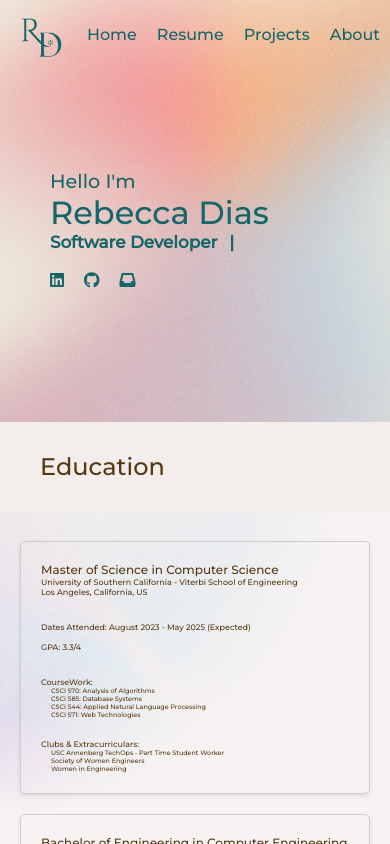
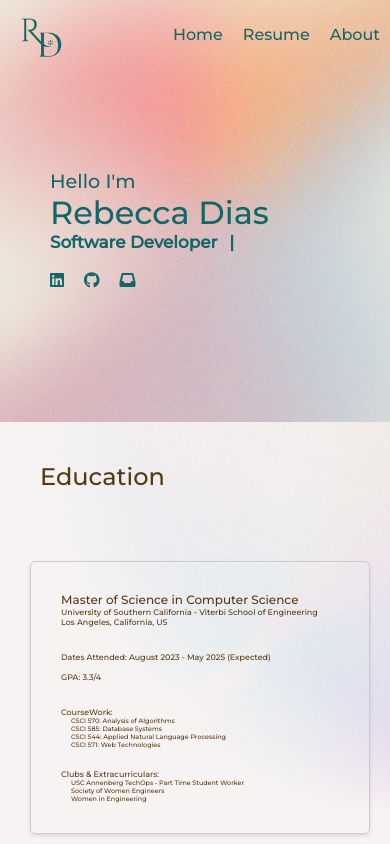
Before and after one commit to rebeccadias/portfolio, a React (Create React App) app: page / in a window 390 px wide. Built offline with nearby package versions, Linux system fonts and the light colour scheme.

Commit message:
added education

```diff
--- a/src/App.css
+++ b/src/App.css
@@ -32,14 +32,15 @@ body {
 }
 
 .content {
-  background-image: url(././Assets/Jobs.png);
+  /* background-image: url(././Assets/Jobs.png); */
   position: relative;
   z-index: 1;
-  padding: 30px 40px;
+  padding: 40px 40px;
   font-family: "Montserrat", sans-serif; /* Apply Montserrat to your nav links */
   font-size: 1.5em; /* Adjust the size as needed */
   color: #563913;
 }
+
 @media (max-width: 768px) {
   .main_container {
     min-height: 50vh; /* Use min-height to cover the full viewport height */
--- a/src/Components/Education/Education.css
+++ b/src/Components/Education/Education.css
@@ -1,18 +1,20 @@
 @import url("https://fonts.googleapis.com/css2?family=Montserrat:wght@500&display=swap");
 
 .education-container {
-  display: flex;
-  justify-content: space-around; /* This will space out the blocks nicely */
+  justify-content: center; /* This will space out the blocks nicely */
+  align-items: center;
   padding: 20px; /* Add some padding around the container */
   font-family: "Montserrat", sans-serif; /* Apply Montserrat to your nav links */
-
+  padding-left: 150px; /* Add some padding around the container */
   color: #563913;
 }
 
 .education-block {
+  justify-content: center;
+
   width: 45%; /* Makes each block take up less than half the container */
   margin: 10px; /* Adds some space between the blocks */
-  padding: 20px; /* Adds padding inside each block */
+  padding: 30px; /* Adds padding inside each block */
   border: 1px solid #ccc; /* Optional border for each block */
   border-radius: 5px; /* Optional rounded corners for each block */
   box-shadow: 0 2px 4px rgba(0, 0, 0, 0.1); /* Optional shadow for each block */
@@ -53,6 +55,7 @@
 
 @media (max-width: 768px) {
   .education-container {
+    padding-left: 30px;
     flex-direction: column;
     align-items: center; /* This will center the blocks vertically */
   }
--- a/src/Components/Navbar/Navbar.js
+++ b/src/Components/Navbar/Navbar.js
@@ -12,16 +12,19 @@ const Navbar = () => {
       <div className="nav-links">
         <ul>
           <li>
-            <a href="/">Home</a>
+            <a href="https://rebeccadias.github.io/portfolio/">Home</a>
           </li>
           <li>
-            <a href="https://drive.google.com/file/d/1M4FPidRp4EvC4WggFBYyag-8PdswkkBe/view?usp=sharing">
+            <a
+              href="https://drive.google.com/file/d/1M4FPidRp4EvC4WggFBYyag-8PdswkkBe/view?usp=sharing"
+              target="_blank"
+            >
               Resume
             </a>
           </li>
-          <li>
+          {/* <li>
             <a href="/">Projects</a>
-          </li>
+          </li> */}
           <li>
             <a href="/">About</a>
           </li>
```
Also changed, not shown: src/Assets/Values.png (added), src/Assets/page3_bg.png.
